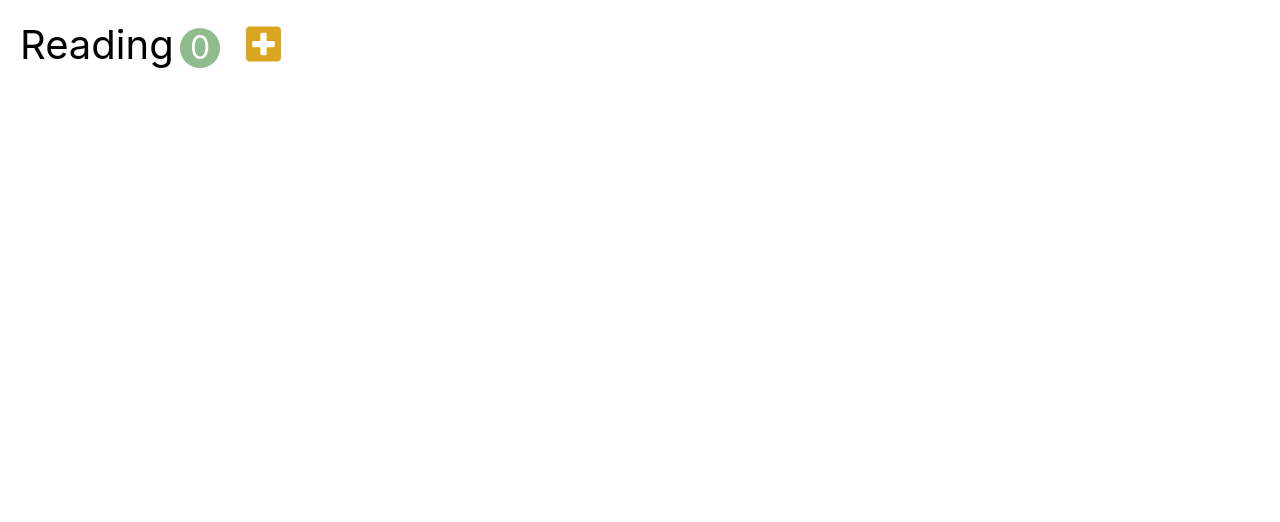
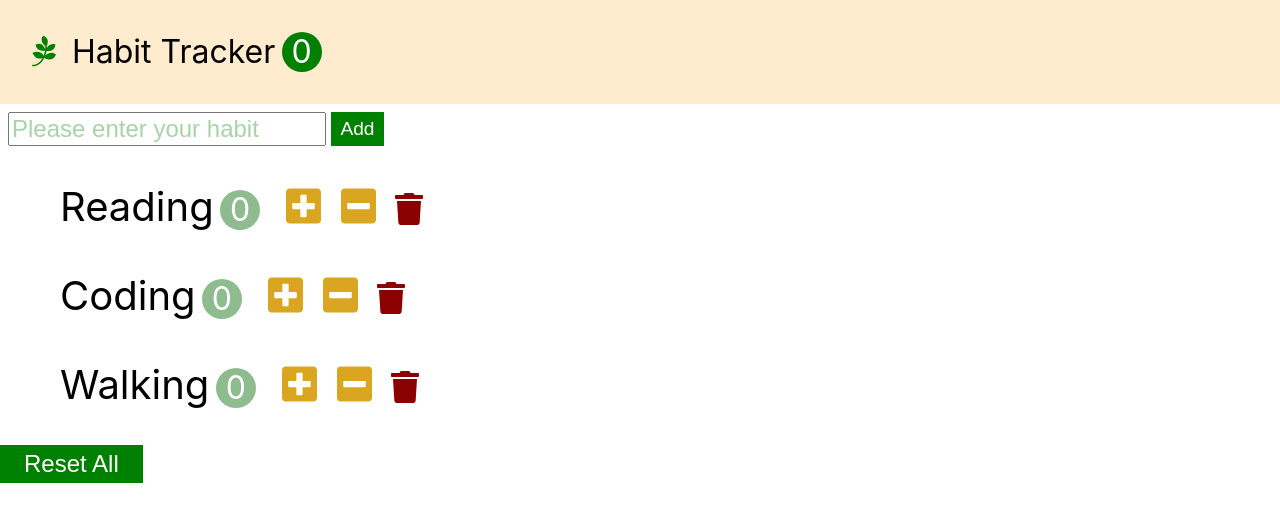
Before and after one commit to yoonsery/Habit_Tracker, a React (Create React App) app: page / in a window 1280 px wide. Shown: the top 522 px of the page. Built offline with nearby package versions, Linux system fonts and the light colour scheme.

Commit message:
edit to hook at habit

```diff
--- a/src/components/habit.jsx
+++ b/src/components/habit.jsx
@@ -1,53 +1,92 @@
-import React, { PureComponent } from 'react';
+import React, { memo } from 'react';
 
-class Habit extends PureComponent {
-  componentDidMount() {
-    console.log(`habit: ${this.props.habit.name} mounted`);
-  }
-
-  componentWillUnmount() {
-    console.log(`habit: ${this.props.habit.name} will unmount`);
-  }
-  handleIncrement = () => {
-    this.props.onIncrement(this.props.habit);
+const Habit = memo(({ habit, onIncrement, onDecrement, onDelete }) => {
+  const componentDidMount = () => {
+    console.log(`habit: ${habit.name} mounted`);
   };
 
-  handleDecrement = () => {
-    this.props.onDecrement(this.props.habit);
+  const componentWillUnmount = () => {
+    console.log(`habit: ${habit.name} will unmount`);
+  };
+  const handleIncrement = () => {
+    onIncrement(habit);
   };
 
-  handleDelete = () => {
-    this.props.onDelete(this.props.habit);
+  const handleDecrement = () => {
+    onDecrement(habit);
   };
 
-  render() {
-    const { name, count } = this.props.habit;
-    console.log(`habit: ${name}`);
+  const handleDelete = () => {
+    onDelete(habit);
+  };
+
   return (
     <li className="habit">
-        <span className="habit-name">{name}</span>
-        <span className="habit-count">{count}</span>
-        <button
-          className="habit-button habit-increase"
-          onClick={this.handleIncrement}
-        >
+      <span className="habit-name">{habit.name}</span>
+      <span className="habit-count">{habit.count}</span>
+      <button className="habit-button habit-increase" onClick={handleIncrement}>
         <i className="fas fa-plus-square"></i>
       </button>
-        <button
-          className="habit-button habit-decrease"
-          onClick={this.handleDecrement}
-        >
+      <button className="habit-button habit-decrease" onClick={handleDecrement}>
         <i className="fas fa-minus-square"></i>
       </button>
-        <button
-          className="habit-button habit-delete"
-          onClick={this.handleDelete}
-        >
+      <button className="habit-button habit-delete" onClick={handleDelete}>
         <i className="fas fa-trash"></i>
       </button>
     </li>
   );
-  }
-}
+});
 
 export default Habit;
+
+// class Habit extends PureComponent {
+//   // componentDidMount() {
+//   //   console.log(`habit: ${this.props.habit.name} mounted`);
+//   // }
+
+//   // componentWillUnmount() {
+//   //   console.log(`habit: ${this.props.habit.name} will unmount`);
+//   // }
+//   // handleIncrement = () => {
+//   //   this.props.onIncrement(this.props.habit);
+//   // };
+
+//   // handleDecrement = () => {
+//   //   this.props.onDecrement(this.props.habit);
+//   // };
+
+//   // handleDelete = () => {
+//   //   this.props.onDelete(this.props.habit);
+//   // };
+
+//   // render() {
+//     // const { name, count } = this.props.habit;
+//     // console.log(`habit: ${name}`);
+//     // return (
+//     //   <li className="habit">
+//     //     <span className="habit-name">{name}</span>
+//     //     <span className="habit-count">{count}</span>
+//     //     <button
+//     //       className="habit-button habit-increase"
+//     //       onClick={this.handleIncrement}
+//     //     >
+//     //       <i className="fas fa-plus-square"></i>
+//     //     </button>
+//     //     <button
+//     //       className="habit-button habit-decrease"
+//     //       onClick={this.handleDecrement}
+//     //     >
+//     //       <i className="fas fa-minus-square"></i>
+//     //     </button>
+//     //     <button
+//     //       className="habit-button habit-delete"
+//     //       onClick={this.handleDelete}
+//     //     >
+//     //       <i className="fas fa-trash"></i>
+//     //     </button>
+//     //   </li>
+//     // );
+//   // }
+// }
+
+// export default Habit;
--- a/src/index.js
+++ b/src/index.js
@@ -7,7 +7,7 @@ import SimpleHabit from './components/simpleHabit';
 
 ReactDOM.render(
   <React.StrictMode>
-    <SimpleHabit />
+    <App />
   </React.StrictMode>,
   document.getElementById('root')
 );
```
Lines whose indentation alone changed are shown as unchanged.
